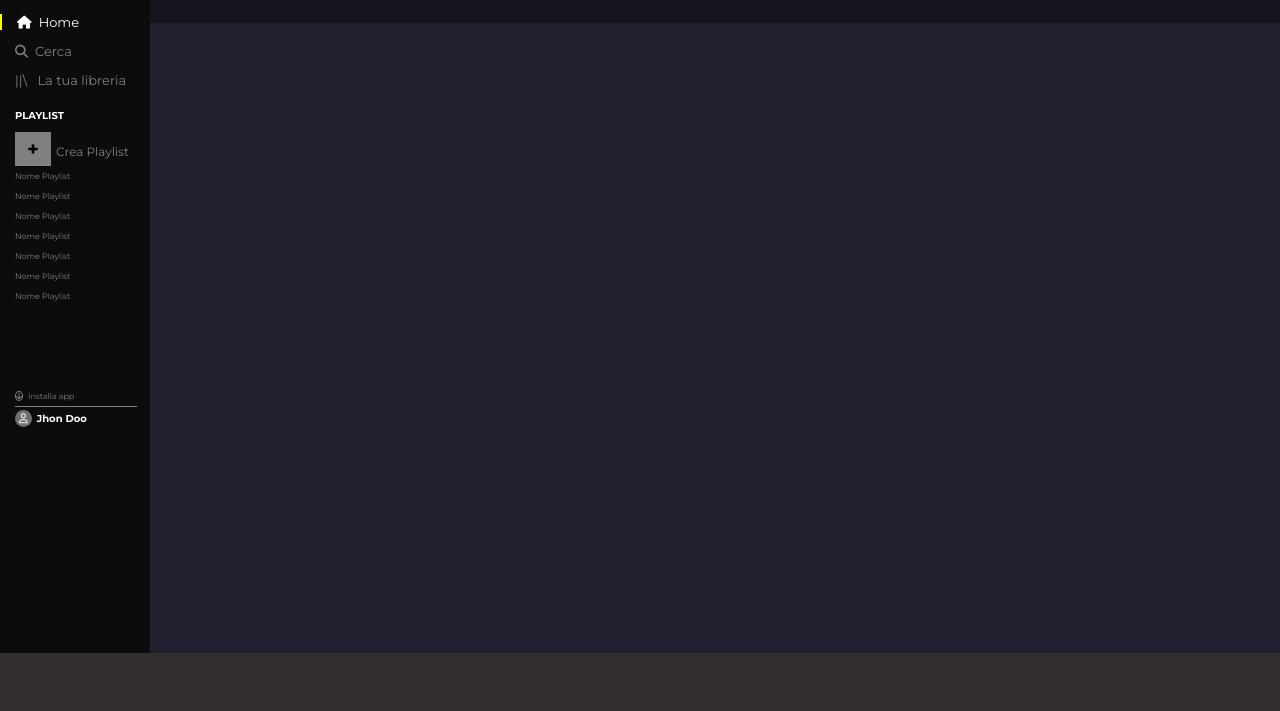
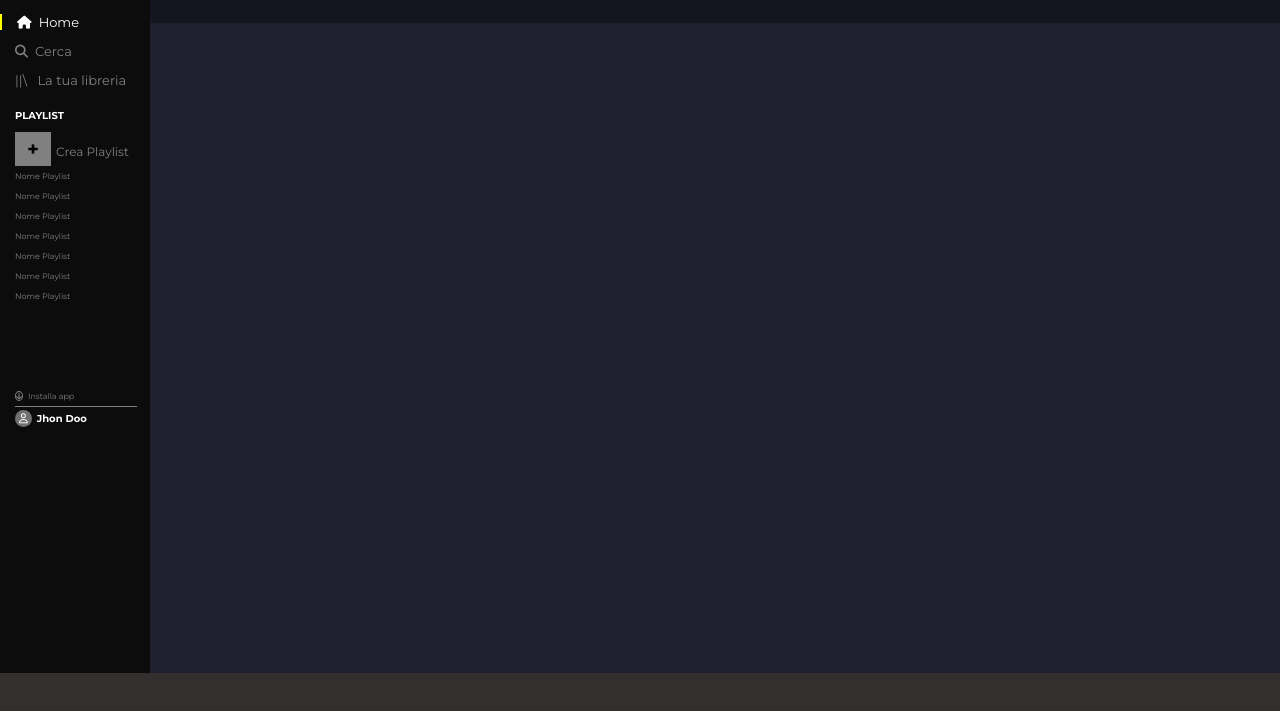
Before and after one commit to Jonathanmasa/html-css-spotifyweb, a plain HTML site: page index.html in a window 1280 px wide. Shown: the part 57-768 px from the top of the page. Drawn offline with Linux system fonts and the light colour scheme.

Commit message:
patch [height footer]

```diff
--- a/css/style.css
+++ b/css/style.css
@@ -20,7 +20,7 @@ a  {
 
 /* REGOLE COLONNA NAV */
 .container-main {
-    height: calc(100vh - 90px);
+    height: calc(100vh - 70px);
     display: flex;
 
 }
@@ -180,7 +180,7 @@ a  {
 
 /* REGOLE PLAY FOOTER */
 .play-footer {
-    height: 90px;
+    height: 70px;
     width: 100%;
     background-color: rgb(51, 47, 47);
 }
```
